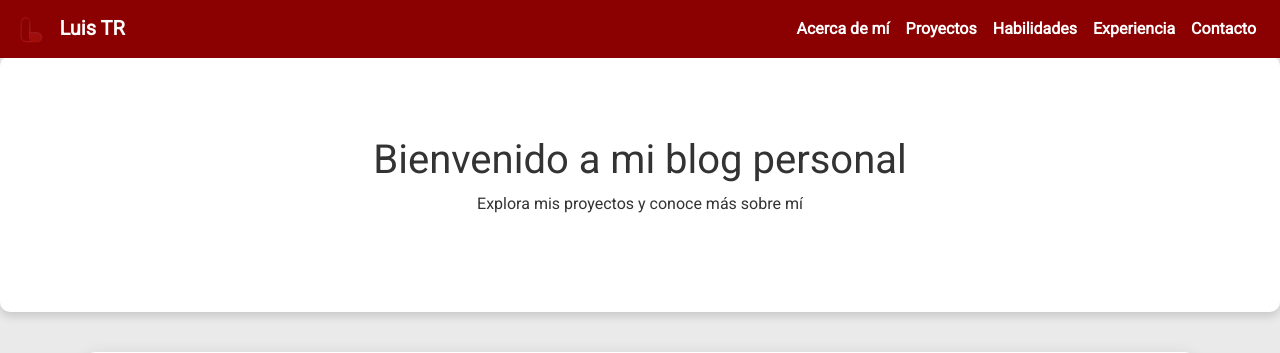
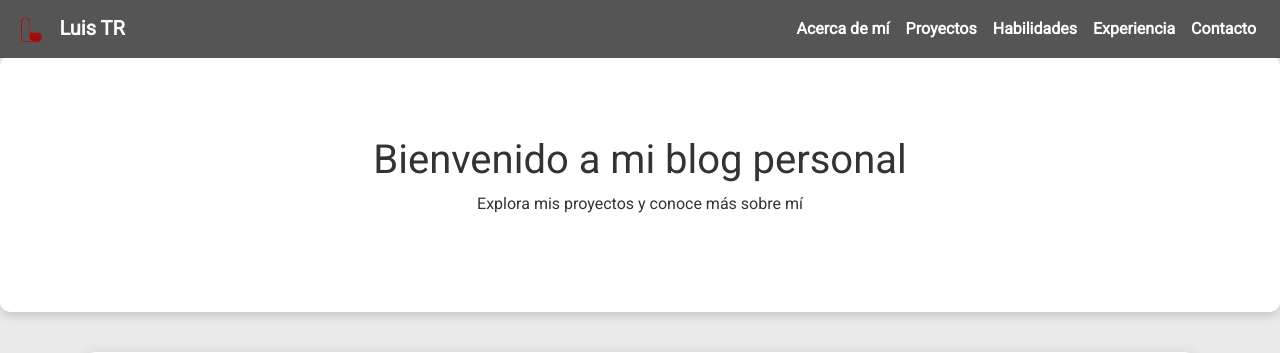
Before and after one commit to LuisTRdz/listado-de-proyectos, a PHP site: page / in a window 1280 px wide. Shown: the top 353 px of the page. Run offline with PHP 8.4, Linux system fonts and the light colour scheme; some libraries are stand-ins or nearby versions.

Commit message:
Update styles.css

```diff
--- a/css/styles.css
+++ b/css/styles.css
@@ -12,7 +12,7 @@ body {
         }
 
         .navbar {
-            background-color: #8B0000;
+            background-color: #555555;
         }
 
         .navbar-brand, .nav-link {
@@ -52,7 +52,7 @@ body {
         }
 
         footer {
-            background-color: #8B0000;
+            background-color: #555555;
             color: #ffffff;
             padding: 20px 0;
         }
```
